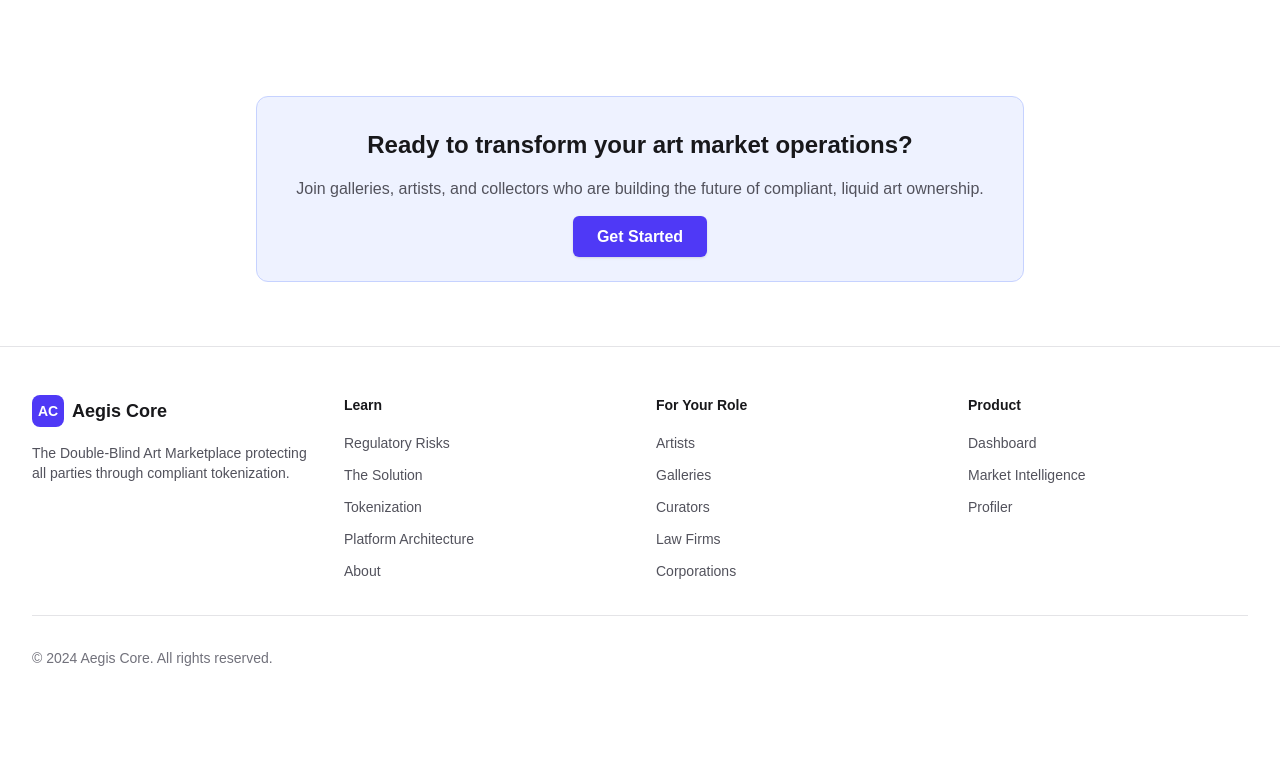
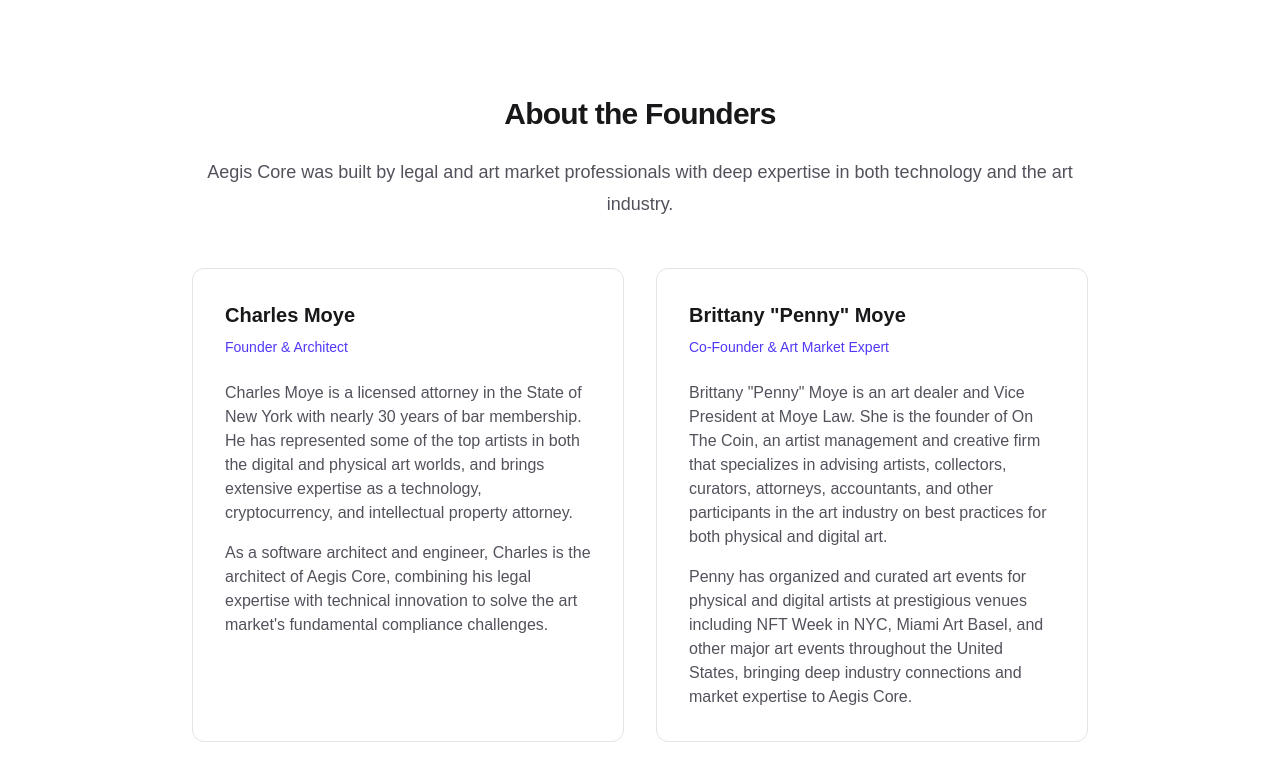
Before and after one commit to binarylawyer/AegisCore, a Next.js app in the folder vercel-frontend/: page /about in a window 1280 px wide. Shown: the part 2789-3560 px from the top of the page. Before the commit the page ends 3505 px from the top, so only its background shows below. Built offline with nearby package versions, Linux system fonts and the light colour scheme.

Commit message:
feat: Add founders section to about page with team credentials

```diff
--- a/vercel-frontend/src/app/about/page.tsx
+++ b/vercel-frontend/src/app/about/page.tsx
@@ -148,6 +148,50 @@
           </div>
         </section>
 
+        {/* Team */}
+        <section className="mx-auto mt-24 max-w-4xl">
+          <h2 className="text-3xl font-bold tracking-tight text-zinc-900 dark:text-zinc-100 text-center">
+            About the Founders
+          </h2>
+          <p className="mt-6 text-center text-lg leading-8 text-zinc-600 dark:text-zinc-400">
+            Aegis Core was built by legal and art market professionals with deep expertise in both technology and the art industry.
+          </p>
+          <div className="mt-12 grid gap-8 md:grid-cols-2">
+            <div className="rounded-xl border border-zinc-200 bg-white p-8 dark:border-zinc-800 dark:bg-zinc-900">
+              <h3 className="text-xl font-semibold text-zinc-900 dark:text-zinc-100">
+                Charles Moye
+              </h3>
+              <p className="mt-2 text-sm font-medium text-indigo-600 dark:text-indigo-400">
+                Founder & Architect
+              </p>
+              <div className="mt-6 space-y-4 text-zinc-600 dark:text-zinc-400">
+                <p>
+                  Charles Moye is a licensed attorney in the State of New York with nearly 30 years of bar membership. He has represented some of the top artists in both the digital and physical art worlds, and brings extensive expertise as a technology, cryptocurrency, and intellectual property attorney.
+                </p>
+                <p>
+                  As a software architect and engineer, Charles is the architect of Aegis Core, combining his legal expertise with technical innovation to solve the art market's fundamental compliance challenges.
+                </p>
+              </div>
+            </div>
+            <div className="rounded-xl border border-zinc-200 bg-white p-8 dark:border-zinc-800 dark:bg-zinc-900">
+              <h3 className="text-xl font-semibold text-zinc-900 dark:text-zinc-100">
+                Brittany "Penny" Moye
+              </h3>
+              <p className="mt-2 text-sm font-medium text-indigo-600 dark:text-indigo-400">
+                Co-Founder & Art Market Expert
+              </p>
+              <div className="mt-6 space-y-4 text-zinc-600 dark:text-zinc-400">
+                <p>
+                  Brittany "Penny" Moye is an art dealer and Vice President at Moye Law. She is the founder of On The Coin, an artist management and creative firm that specializes in advising artists, collectors, curators, attorneys, accountants, and other participants in the art industry on best practices for both physical and digital art.
+                </p>
+                <p>
+                  Penny has organized and curated art events for physical and digital artists at prestigious venues including NFT Week in NYC, Miami Art Basel, and other major art events throughout the United States, bringing deep industry connections and market expertise to Aegis Core.
+                </p>
+              </div>
+            </div>
+          </div>
+        </section>
+
         {/* CTA */}
         <section className="mx-auto mt-24 max-w-3xl text-center">
           <div className="rounded-xl border border-indigo-200 bg-indigo-50 p-8 dark:border-indigo-800 dark:bg-indigo-900/20">
```
